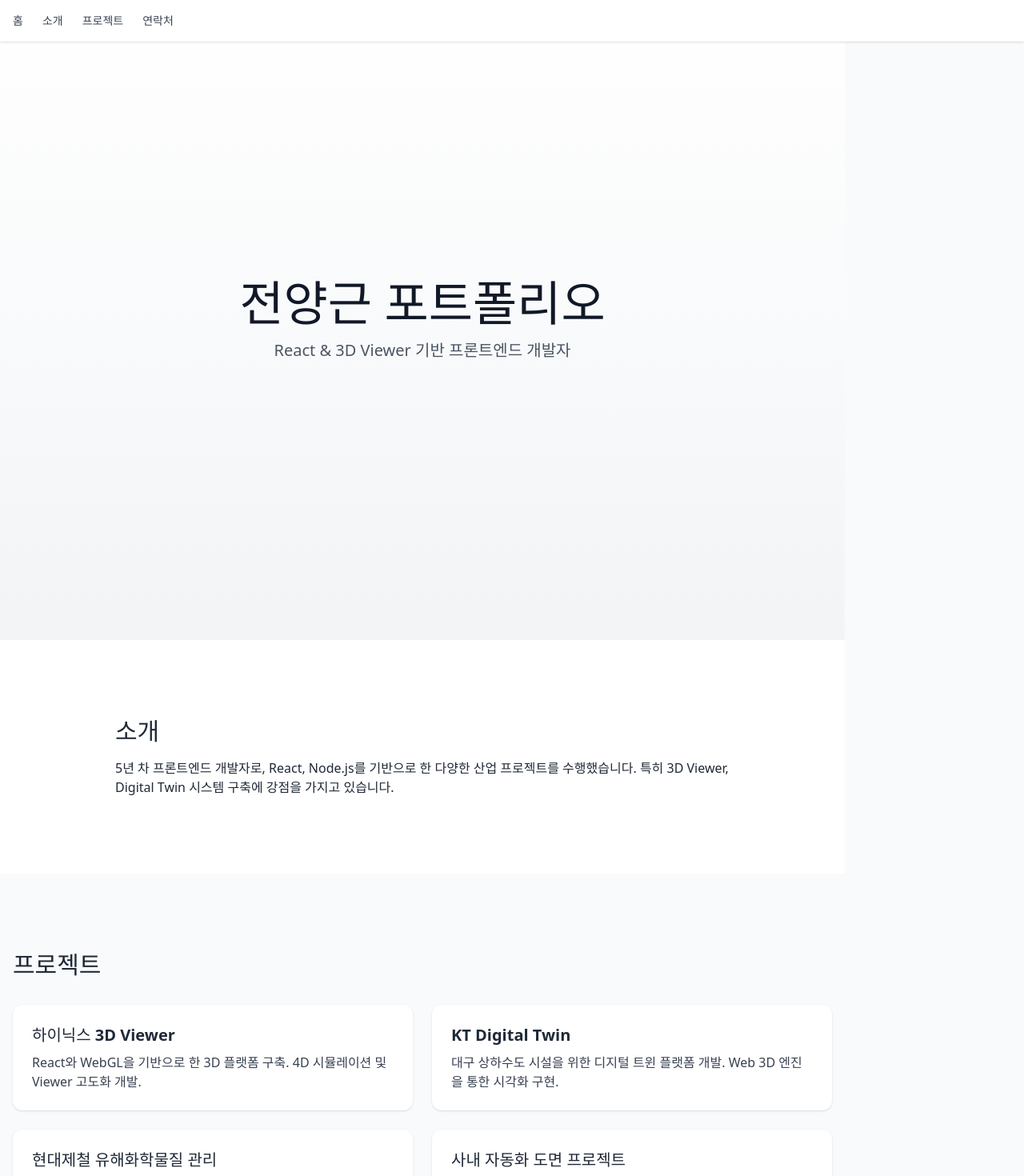
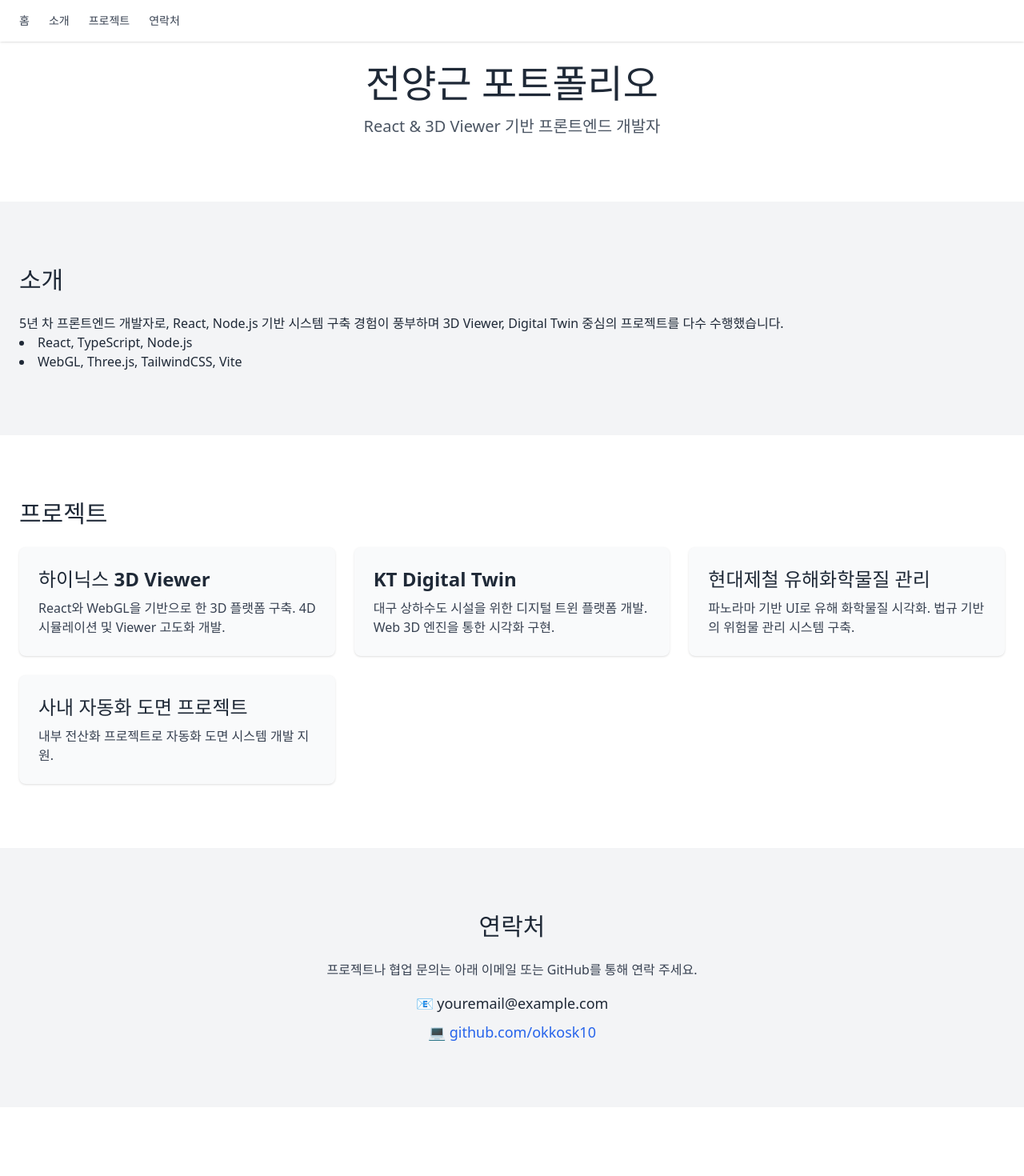
Before and after one commit to okkosk10/portfolio, a React (Vite) app: page / in a window 1280 px wide. Shown: the top 1470 px of the page at 80% size. After the commit the page ends 1384 px from the top, so only its background shows below. Built offline with nearby package versions, Linux system fonts and the light colour scheme.

Commit message:
css 파일 분리 작업 진행

```diff
--- a/src/App.jsx
+++ b/src/App.jsx
@@ -1,3 +1,4 @@
+// App.jsx
 import Navbar from "./components/Navbar";
 import Home from "./sections/Home";
 import About from "./sections/About";
--- a/src/components/Navbar.jsx
+++ b/src/components/Navbar.jsx
@@ -1,7 +1,7 @@
 export default function Navbar() {
   return (
     <nav className="fixed top-0 w-full bg-white shadow z-50">
-        <div className="container mx-auto px-4 py-4 flex gap-6 text-sm font-medium text-gray-700">
+      <div className="w-full max-w-screen-2xl mx-auto px-6 py-4 flex gap-6 text-sm font-medium text-gray-700">
         <a href="#home" className="hover:text-blue-500">홈</a>
         <a href="#about" className="hover:text-blue-500">소개</a>
         <a href="#projects" className="hover:text-blue-500">프로젝트</a>
--- a/src/sections/About.jsx
+++ b/src/sections/About.jsx
@@ -1,13 +1,18 @@
+// sections/About.jsx
+
+import styles from "../styles/About.module.css";
+
 export default function About() {
-    return (
-      <section id="about" className="py-24 px-4 bg-white">
-        <div className="max-w-3xl mx-auto space-y-4">
-          <h2 className="text-3xl font-bold">소개</h2>
-          <p>
-            5년 차 프론트엔드 개발자로, React, Node.js를 기반으로 한 다양한 산업 프로젝트를 수행했습니다.
-            특히 3D Viewer, Digital Twin 시스템 구축에 강점을 가지고 있습니다.
-          </p>
-        </div>
-      </section>
-    );
-  }
+  return (
+    <section id="about" className={styles.aboutSection}>
+      <div className={styles.aboutContainer}>
+        <h2 className={styles.sectionTitle}>소개</h2>
+        <p>5년 차 프론트엔드 개발자로, React, Node.js 기반 시스템 구축 경험이 풍부하며 3D Viewer, Digital Twin 중심의 프로젝트를 다수 수행했습니다.</p>
+        <ul className="list-disc list-inside">
+          <li>React, TypeScript, Node.js</li>
+          <li>WebGL, Three.js, TailwindCSS, Vite</li>
+        </ul>
+      </div>
+    </section>
+  );
+}
--- a/src/sections/Contact.jsx
+++ b/src/sections/Contact.jsx
@@ -1,20 +1,17 @@
+// sections/Contact.jsx
+
+import styles from "../styles/Contact.module.css";
+
 export default function Contact() {
   return (
-      <section id="contact" className="py-24 px-4 bg-white">
-        <div className="max-w-xl mx-auto text-center">
-          <h2 className="text-3xl font-bold mb-6">연락처</h2>
-          <div className="space-y-2 text-lg text-gray-800">
-            <p>📧 <span className="font-medium">okkosk10@naver.com</span></p>
+    <section id="contact" className={styles.contactSection}>
+      <div className={styles.contactContainer}>
+        <h2 className={styles.sectionTitle}>연락처</h2>
+        <p className="text-gray-700 mb-4">프로젝트나 협업 문의는 아래 이메일 또는 GitHub를 통해 연락 주세요.</p>
+        <div className="text-lg space-y-2 text-gray-800">
+          <p>📧 youremail@example.com</p>
           <p>
-              💻{" "}
-              <a
-                href="https://github.com/okkosk10"
-                target="_blank"
-                rel="noopener noreferrer"
-                className="text-blue-600 hover:underline"
-              >
-                github.com/okkosk10
-              </a>
+            💻 <a href="https://github.com/okkosk10" target="_blank" rel="noopener noreferrer" className="text-blue-600 hover:underline">github.com/okkosk10</a>
           </p>
         </div>
       </div>
--- a/src/sections/Home.jsx
+++ b/src/sections/Home.jsx
@@ -1,15 +1,14 @@
+// sections/Home.jsx
+
+import styles from "../styles/Home.module.css";
+
 export default function Home() {
   return (
-    <section
-      id="home"
-      className="h-screen flex flex-col items-center justify-center text-center bg-gradient-to-b from-white via-gray-50 to-gray-100 px-4"
-    >
-      <h1 className="text-4xl md:text-6xl font-bold text-gray-900 mb-4">
-        전양근 포트폴리오
-      </h1>
-      <p className="text-lg md:text-xl text-gray-600">
-        React & 3D Viewer 기반 프론트엔드 개발자
-      </p>
+    <section id="home" className={styles.homeSection}>
+      <div className={styles.homeContainer}>
+        <h1 className={styles.title}>전양근 포트폴리오</h1>
+        <p className={styles.subtitle}>React & 3D Viewer 기반 프론트엔드 개발자</p>
+      </div>
     </section>
   );
 }
--- a/src/sections/Projects.jsx
+++ b/src/sections/Projects.jsx
@@ -1,35 +1,28 @@
+// sections/Projects.jsx
+
+import styles from "../styles/Projects.module.css";
+
 export default function Projects() {
   return (
-      <section id="projects" className="py-24 px-4 bg-gray-50">
-        <div className="max-w-5xl mx-auto">
-          <h2 className="text-3xl font-bold mb-8">프로젝트</h2>
-          <div className="grid md:grid-cols-2 gap-6">
-            <div className="p-6 bg-white rounded-xl shadow hover:shadow-lg transition">
-              <h3 className="text-xl font-semibold">하이닉스 3D Viewer</h3>
-              <p className="mt-2 text-gray-700">
-                React와 WebGL을 기반으로 한 3D 플랫폼 구축. 4D 시뮬레이션 및 Viewer 고도화 개발.
-              </p>
+    <section id="projects" className={styles.projectsSection}>
+      <div className={styles.projectsContainer}>
+        <h2 className={styles.sectionTitle}>프로젝트</h2>
+        <div className={styles.cardGrid}>
+          <div className={styles.card}>
+            <h3 className={styles.cardTitle}>하이닉스 3D Viewer</h3>
+            <p className={styles.cardText}>React와 WebGL을 기반으로 한 3D 플랫폼 구축. 4D 시뮬레이션 및 Viewer 고도화 개발.</p>
           </div>
-
-            <div className="p-6 bg-white rounded-xl shadow hover:shadow-lg transition">
-              <h3 className="text-xl font-semibold">KT Digital Twin</h3>
-              <p className="mt-2 text-gray-700">
-                대구 상하수도 시설을 위한 디지털 트윈 플랫폼 개발. Web 3D 엔진을 통한 시각화 구현.
-              </p>
+          <div className={styles.card}>
+            <h3 className={styles.cardTitle}>KT Digital Twin</h3>
+            <p className={styles.cardText}>대구 상하수도 시설을 위한 디지털 트윈 플랫폼 개발. Web 3D 엔진을 통한 시각화 구현.</p>
           </div>
-
-            <div className="p-6 bg-white rounded-xl shadow hover:shadow-lg transition">
-              <h3 className="text-xl font-semibold">현대제철 유해화학물질 관리</h3>
-              <p className="mt-2 text-gray-700">
-                파노라마 기반 UI로 유해 화학물질 시각화. 법규 기반의 위험물 관리 시스템 구축.
-              </p>
+          <div className={styles.card}>
+            <h3 className={styles.cardTitle}>현대제철 유해화학물질 관리</h3>
+            <p className={styles.cardText}>파노라마 기반 UI로 유해 화학물질 시각화. 법규 기반의 위험물 관리 시스템 구축.</p>
           </div>
-
-            <div className="p-6 bg-white rounded-xl shadow hover:shadow-lg transition">
-              <h3 className="text-xl font-semibold">사내 자동화 도면 프로젝트</h3>
-              <p className="mt-2 text-gray-700">
-                내부 전산화 프로젝트로 자동화 도면 시스템 개발 지원.
-              </p>
+          <div className={styles.card}>
+            <h3 className={styles.cardTitle}>사내 자동화 도면 프로젝트</h3>
+            <p className={styles.cardText}>내부 전산화 프로젝트로 자동화 도면 시스템 개발 지원.</p>
           </div>
         </div>
       </div>
--- /dev/null
+++ b/src/styles/About.module.css
@@ -0,0 +1,11 @@
+.aboutSection {
+    @apply bg-gray-100 py-20;
+  }
+
+  .aboutContainer {
+    @apply w-full max-w-screen-2xl mx-auto px-6;
+  }
+
+  .sectionTitle {
+    @apply text-3xl font-bold mb-6;
+  }
--- /dev/null
+++ b/src/styles/Contact.module.css
@@ -0,0 +1,11 @@
+.contactSection {
+    @apply bg-gray-100 py-20;
+  }
+
+  .contactContainer {
+    @apply w-full max-w-screen-2xl mx-auto px-6 text-center;
+  }
+
+  .sectionTitle {
+    @apply text-3xl font-bold mb-6;
+  }
--- /dev/null
+++ b/src/styles/Home.module.css
@@ -0,0 +1,15 @@
+.homeSection {
+    @apply bg-white py-20;
+  }
+
+  .homeContainer {
+    @apply w-full max-w-screen-2xl mx-auto px-6 text-center;
+  }
+
+  .title {
+    @apply text-5xl font-bold mb-4;
+  }
+
+  .subtitle {
+    @apply text-xl text-gray-600;
+  }
--- /dev/null
+++ b/src/styles/Projects.module.css
@@ -0,0 +1,27 @@
+.projectsSection {
+    @apply bg-white py-20;
+  }
+
+  .projectsContainer {
+    @apply w-full max-w-screen-2xl mx-auto px-6;
+  }
+
+  .sectionTitle {
+    @apply text-3xl font-bold mb-6;
+  }
+
+  .cardGrid {
+    @apply grid grid-cols-1 md:grid-cols-2 lg:grid-cols-3 gap-6;
+  }
+
+  .card {
+    @apply bg-gray-50 p-6 rounded-lg shadow;
+  }
+
+  .cardTitle {
+    @apply text-2xl font-semibold mb-2;
+  }
+
+  .cardText {
+    @apply text-gray-700;
+  }
--- a/tailwind.config.cjs
+++ b/tailwind.config.cjs
@@ -1,11 +1,26 @@
-/** @type {import('tailwindcss').Config} */
+// tailwind.config.cjs
 module.exports = {
   content: [
     "./index.html",
-    "./src/**/*.{js,jsx,ts,tsx}",
+    "./src/**/*.{js,jsx,ts,tsx}"
   ],
   theme: {
-    extend: {},
+    extend: {
+      animation: {
+        'fade-in-up': 'fadeInUp 0.8s ease-out',
+        'fade-in-down': 'fadeInDown 0.8s ease-out',
+      },
+      keyframes: {
+        fadeInUp: {
+          '0%': { opacity: 0, transform: 'translateY(20px)' },
+          '100%': { opacity: 1, transform: 'translateY(0)' },
+        },
+        fadeInDown: {
+          '0%': { opacity: 0, transform: 'translateY(-20px)' },
+          '100%': { opacity: 1, transform: 'translateY(0)' },
+        },
+      },
+    },
   },
   plugins: [],
 };
```
Lines whose indentation alone changed are shown as unchanged.
